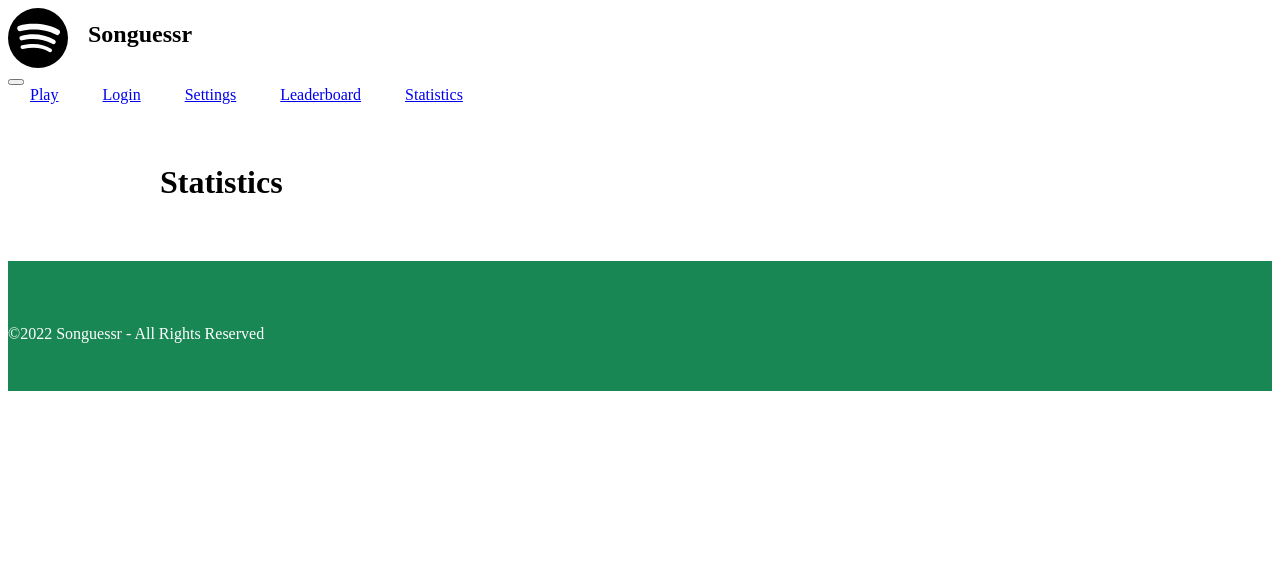
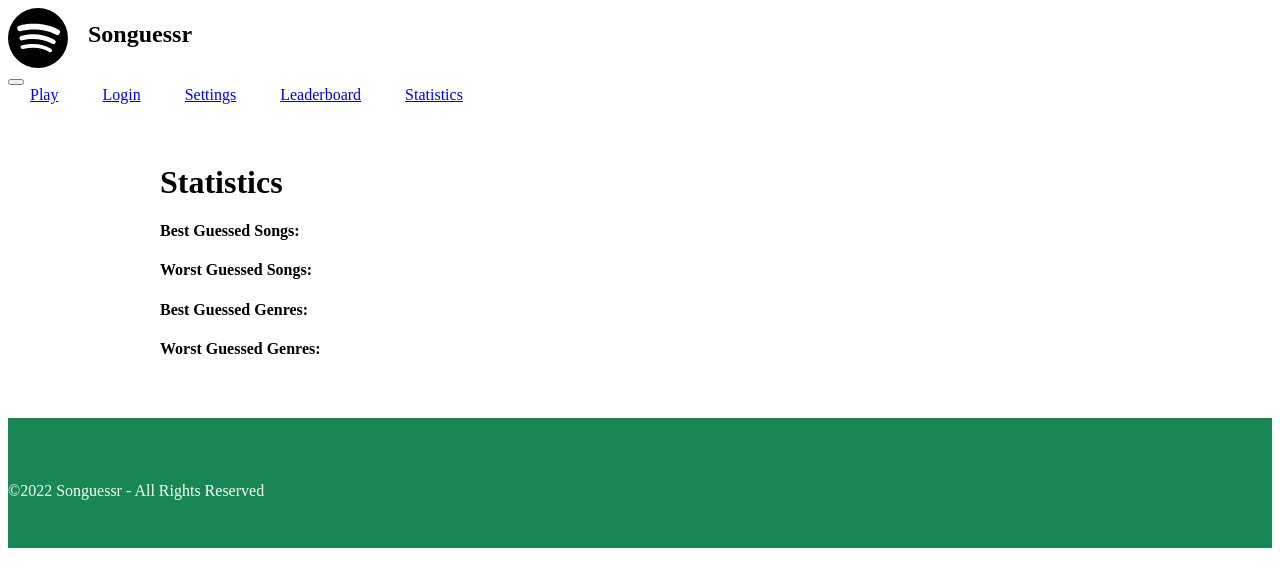
Before and after one commit to jerryhe1999/songguessr, a Next.js app: page /stats in a window 1280 px wide. Shown: the top 586 px of the page. Built offline with nearby package versions, Linux system fonts and the light colour scheme.

Commit message:
basic layout complete

```diff
--- a/src/pages/play.js
+++ b/src/pages/play.js
@@ -16,9 +16,10 @@ export default function play() {
                 <div className={styles.carPhoto}>
                   <Image src={data.image} width={360} height={180} />
                 </div>
-                <Card className={"bg-dark text-white"} border="success">
+                <div className={styles.carPhoto}>
+                <Card className={"bg-dark text-white"}  style={{ width: '30rem' }} border="success">
                   <Container>
-                  <Form className="text-white p-2">
+                  <Form className="text-md-center p-2">
                     <Form.Check
                       type={"radio"}
                       id={key}
@@ -43,6 +44,7 @@ export default function play() {
                   </Form>
                   </Container>
                 </Card>
+                </div>
               </div>
             </Container>
           </Carousel.Item>
--- a/src/pages/stats.js
+++ b/src/pages/stats.js
@@ -1,10 +1,17 @@
 import React from 'react'
 import Layout from "../components/Layout";
+import {Container, Button, Row, Col} from 'react-bootstrap'
 
 export default function stats() {
   return (
     <Layout title="Statistics">
       <h1 className="text-md-center text-light">Statistics</h1>
+      <Container>
+        <h4>Best Guessed Songs:</h4>
+        <h4>Worst Guessed Songs:</h4>
+        <h4>Best Guessed Genres:</h4>
+        <h4>Worst Guessed Genres:</h4>
+      </Container>
     </Layout>
   )
 }
```
Also changed, not shown: src/pages/settings.js (+12 -0 lines).
